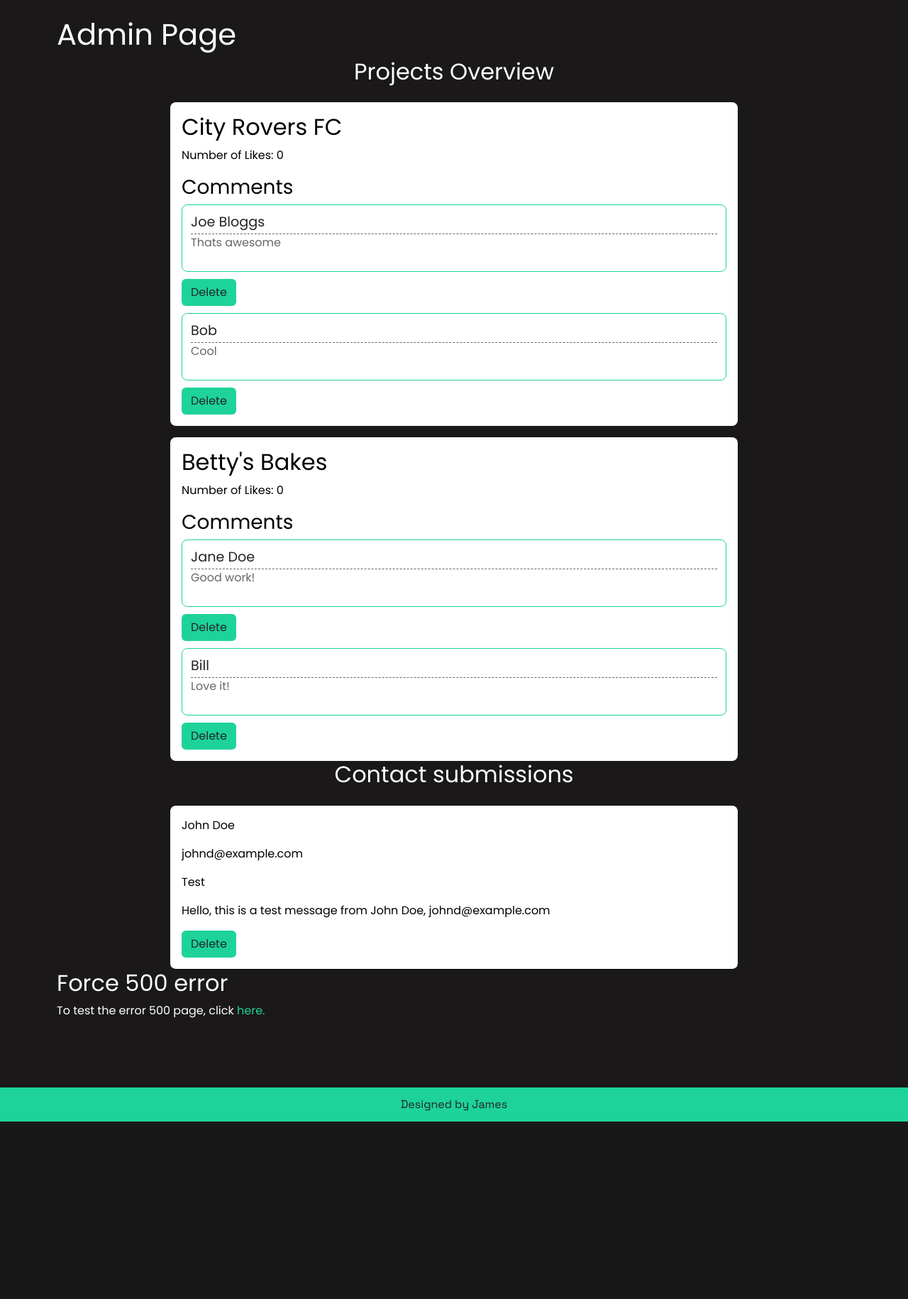
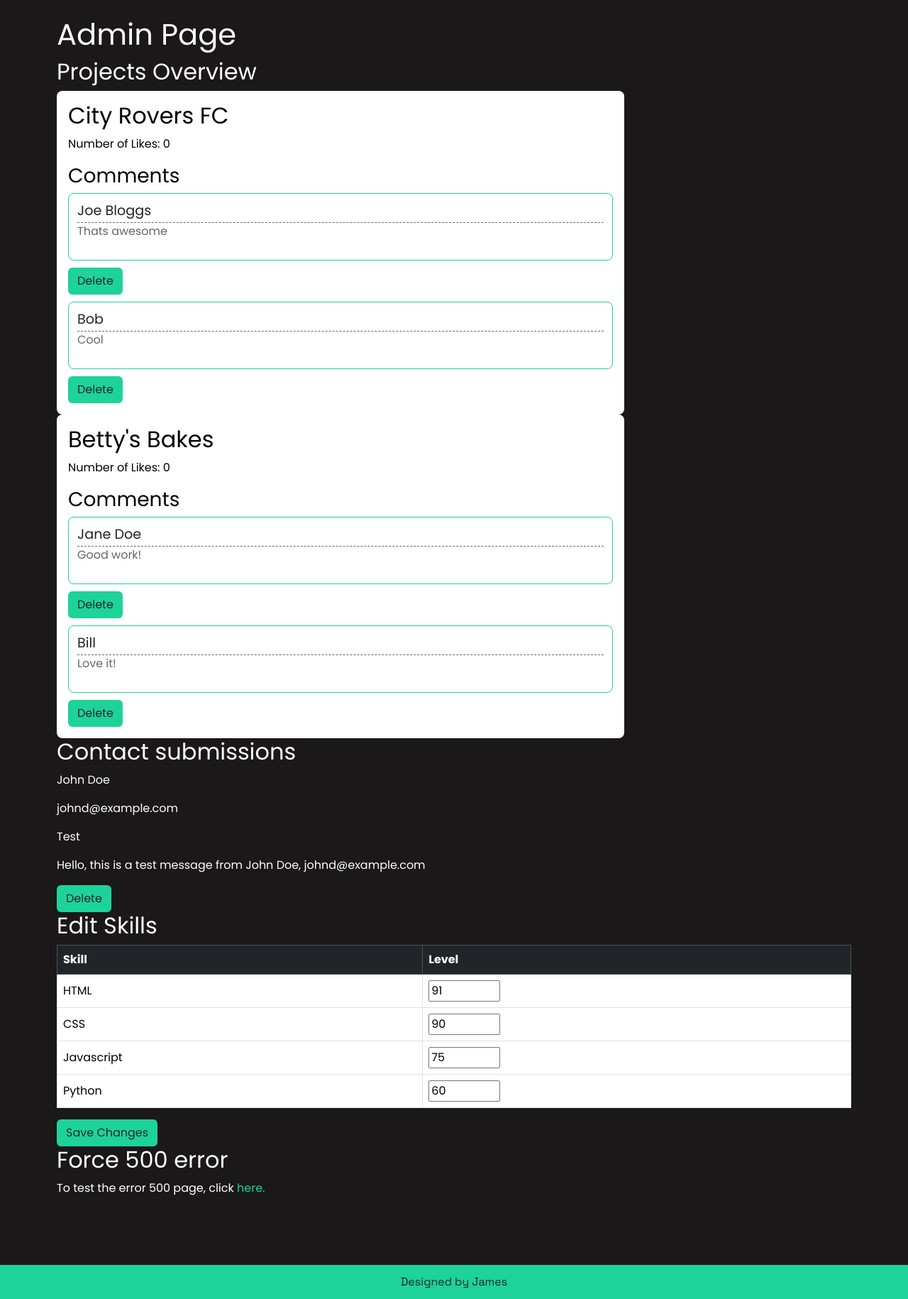
Before and after one commit to james-fitz86/portfolio, a Flask app: page /admin in a window 1280 px wide. Shown: the part 56-1886 px from the top of the page at 71% size. Before the commit the page ends 1636 px from the top, so only its background shows below. Run offline with Flask 3, Linux system fonts and the light colour scheme; the visitor is signed in with stand-in values (Sample User, id 1).

Commit message:
added form for editing/saving skills

```diff
--- a/templates/admin.html
+++ b/templates/admin.html
@@ -4,7 +4,7 @@
 
 {% block main %}
 <h1>Admin Page</h1>
-        <div id="project-wrapper">
+        <div class="admin-wrapper">
             <h2>Projects Overview</h2>
             {% for project in projects %}
             <div class="project">
@@ -27,10 +27,10 @@
               </div>
               {% endfor %}
         </div>
-        <div id="contact-wrapper">
+        <div class="admin-wrapper">
           <h2>Contact submissions</h2>
             {% for message in messages %}
-            <div class="message">
+            <div class="admin-section-container">
               <p>{{ message.name }}</p>
               <p>{{ message.email }}</p>
               <p>{{ message.subject }}</p>
@@ -42,8 +42,36 @@
             </div>
             {% endfor %}
         </div>
-        <div>
+        <div class="admin-wrapper">
+          <h2>Edit Skills</h2>
+          <div class="admin-section-container">
+            <form method="POST" action="{{ url_for('routes.update_skills') }}">
+              <table class="table table-bordered align-middle">
+                <thead class="table-dark">
+                  <tr>
+                    <th>Skill</th>
+                    <th>Level</th>
+                  </tr>
+                </thead>
+                <tbody>
+                  {% for skill, level in skills.items() %}
+                  <tr>
+                    <td>{{ skill }}</td>
+                    <td>
+                      <input type="number" name="{{ skill }}" value="{{ level }}" min="0" max="100" required>
+                    </td>
+                  </tr>
+                  {% endfor %}
+                </tbody>
+              </table>
+              <button type="submit" class="btn custom-btn">Save Changes</button>
+            </form>
+          </div>
+        </div>
+        <div class="admin-wrapper">
           <h2>Force 500 error</h2>
-          <p>To test the error 500 page, click <a href="{{ url_for('routes.raise_500_error') }}">here.</a></p>
+          <div class="admin-section-container">
+            <p>To test the error 500 page, click <a href="{{ url_for('routes.raise_500_error') }}">here.</a></p>
+          </div>
         </div>
 {% endblock %}
```
